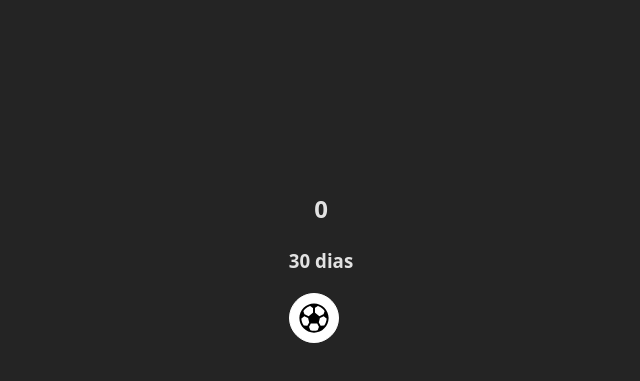
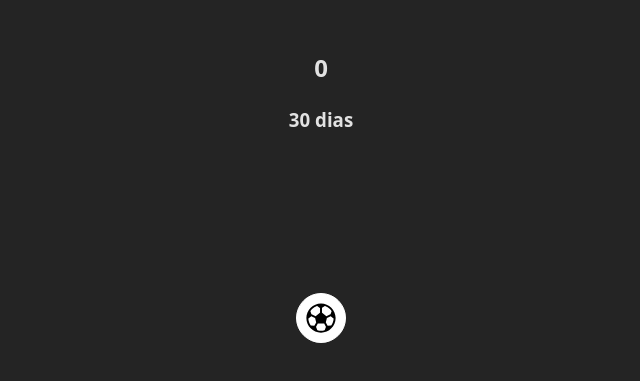
Before and after one commit to jeancarloslima/jogo-clicker-futebol, a React (Vite) app: page / in a window 1280 px wide. Shown: the part 143-524 px from the top of the page, without its empty margins (319-959 px from the left). Built offline with nearby package versions, Linux system fonts and the light colour scheme.

Commit message:
Criando o rodapé

```diff
--- a/src/App.css
+++ b/src/App.css
@@ -1,6 +1,14 @@
 #root {
   max-width: 1280px;
   margin: 0 auto;
-  padding: 2rem;
   text-align: center;
 }
+
+.app {
+  min-height: 100dvh;
+  padding: 2rem;
+  display: flex;
+  flex-direction: column;
+  align-items: center;
+  justify-content: space-evenly;
+}
--- a/src/App.jsx
+++ b/src/App.jsx
@@ -2,6 +2,8 @@ import { useState } from 'react'
 import './App.css'
 import TelaClicker from './components/TelaClicker';
 import TelaTime from './components/TelaTime';
+import TelaMelhorias from './components/TelaMelhorias';
+import TelaJogadores from './components/TelaJogadores';
 
 function App() {
   const [count, setCount] = useState(0)
@@ -27,6 +29,13 @@ function App() {
           {telaAtual === 1 && <TelaTime />}
         </div>
       </main>
+
+      <footer>
+        <div className="footer-container">
+          {telaAtual === 0 && <TelaMelhorias />}
+          {telaAtual === 1 && <TelaJogadores />}
+        </div>
+      </footer>
     </div>
   )
 }
--- /dev/null
+++ b/src/components/TelaJogadores/index.jsx
@@ -0,0 +1,3 @@
+export default function TelaJogadores() {
+
+}
--- /dev/null
+++ b/src/components/TelaMelhorias/index.jsx
@@ -0,0 +1,3 @@
+export default function TelaMelhorias() {
+
+}
--- a/src/index.css
+++ b/src/index.css
@@ -8,6 +8,10 @@
   text-rendering: optimizeLegibility;
   -webkit-font-smoothing: antialiased;
   -moz-osx-font-smoothing: grayscale;
+}
+
+* {
+  box-sizing: border-box;
 }
 
 body {
```
